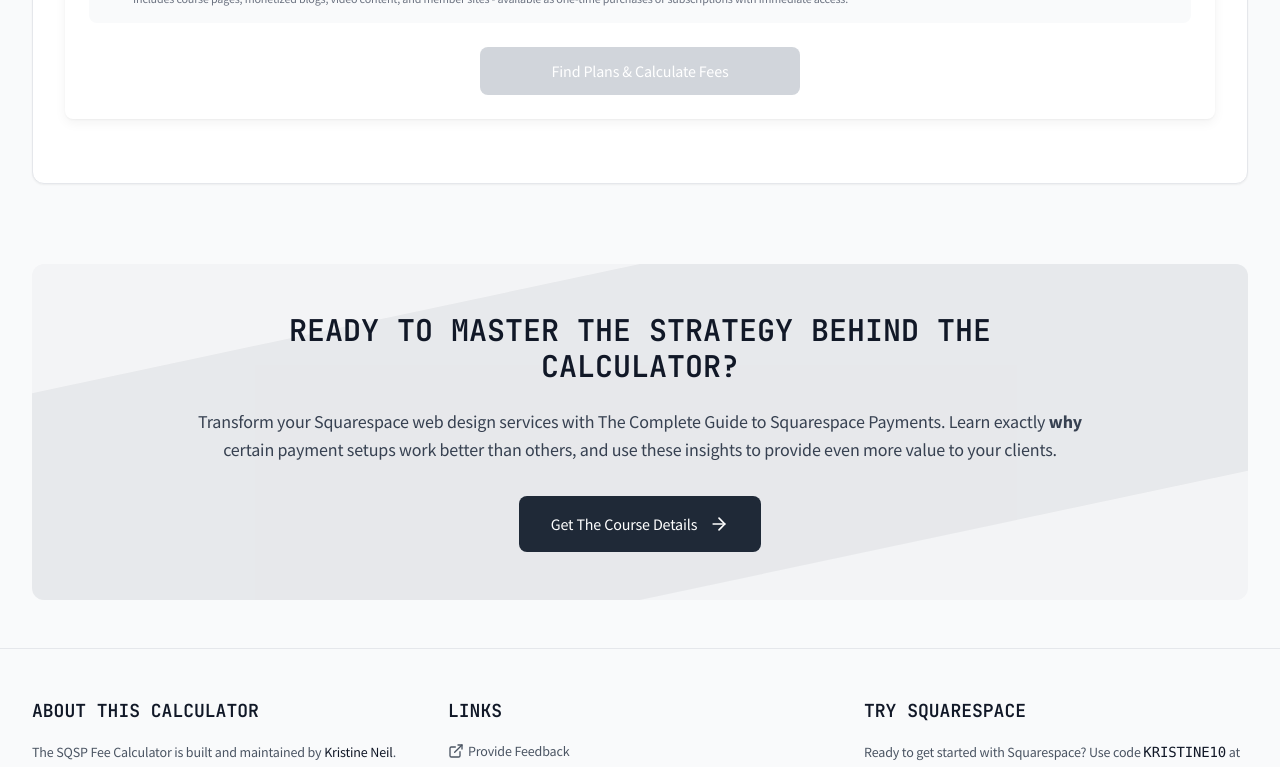
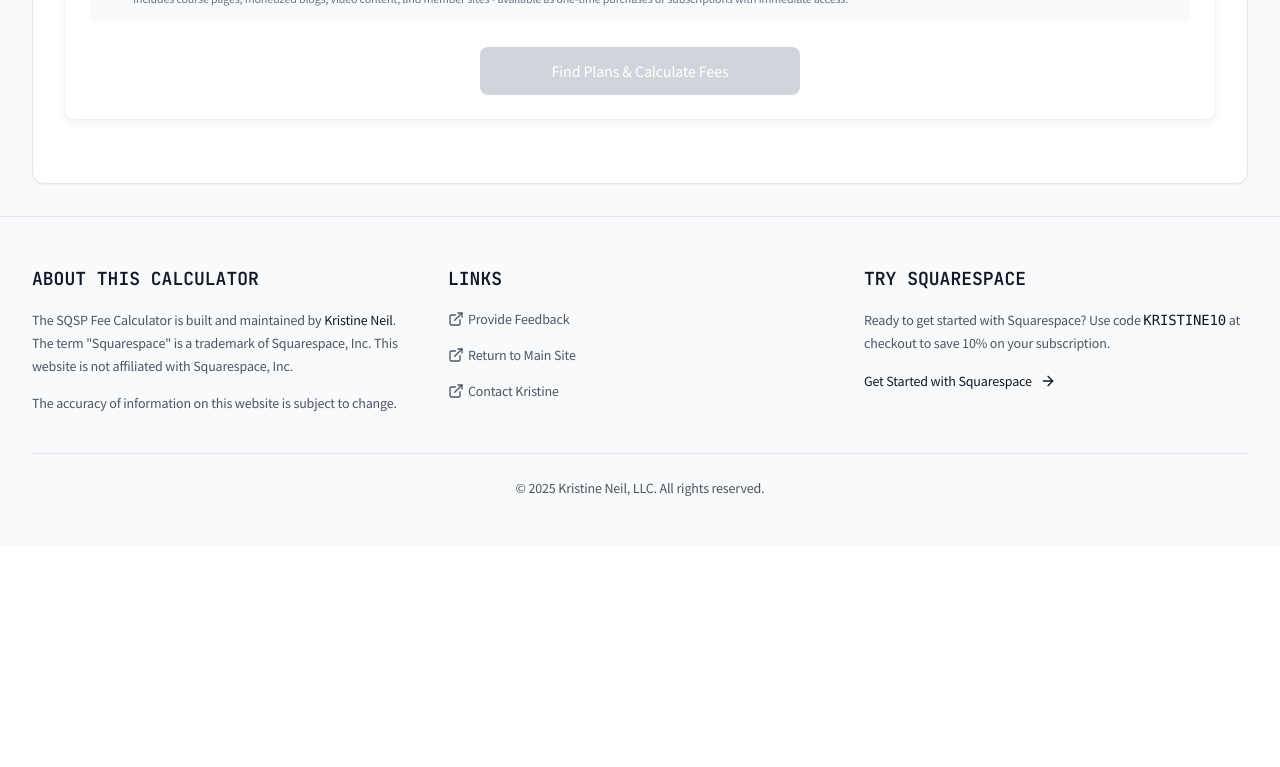
Before and after one commit to KristineNeilStudio/SQSPFeeCalculatorBetav2, a React (Vite) app: page / in a window 1280 px wide. Shown: the part 1160-1927 px from the top of the page. After the commit the page ends 1706 px from the top, so only its background shows below. Built offline with nearby package versions, Linux system fonts and the light colour scheme.

Commit message:
Update Footer

```diff
--- a/src/components/ui/Footer/index.tsx
+++ b/src/components/ui/Footer/index.tsx
@@ -3,56 +3,18 @@
 import { ArrowRight, ExternalLink } from "lucide-react";
 
 interface FooterProps {
-  courseUrl?: string;
   mainSiteUrl?: string;
   feedbackUrl?: string;
   year?: number;
 }
 
 const Footer: React.FC<FooterProps> = ({
-  courseUrl = "https://resources.kristineneil.com/web-designers-guide-squarespace-payments",
   mainSiteUrl = "https://kristineneil.com",
   feedbackUrl = "https://sqsfeecalculator-feedback.paperform.co/",
   year = new Date().getFullYear(),
 }) => {
   return (
     <footer className="w-full bg-gray-50">
-      {/* Course Promotion Section */}
-      <div className="max-w-7xl mx-auto px-4 sm:px-6 lg:px-8">
-        <div className="bg-gray-100 rounded-xl p-8 lg:p-12 my-12 relative overflow-hidden">
-          {/* Decorative background pattern */}
-          <div className="absolute inset-0 opacity-5">
-            <div className="absolute inset-0 bg-gray-800 transform -skew-y-12"></div>
-          </div>
-
-          <div className="relative z-10">
-            <div className="max-w-4xl mx-auto text-center">
-              <h2 className="text-2xl md:text-3xl font-semibold text-gray-900 mb-6">
-                READY TO MASTER THE STRATEGY BEHIND THE CALCULATOR?
-              </h2>
-              <p className="text-base md:text-lg text-gray-700 mb-8 leading-relaxed">
-                Transform your Squarespace web design services with The Complete
-                Guide to Squarespace Payments. Learn exactly{" "}
-                <strong>why</strong> certain payment setups work better than
-                others, and use these insights to provide even more value to
-                your clients.
-              </p>
-              <a
-                href={courseUrl}
-                target="_blank"
-                rel="noopener noreferrer"
-                className="inline-flex items-center justify-center px-8 py-4 bg-gray-800
-                         hover:bg-gray-700 text-white rounded-lg transition-all duration-200
-                         group gap-3 text-base font-medium hover:shadow-lg hover:-translate-y-0.5"
-              >
-                Get The Course Details
-                <ArrowRight className="w-5 h-5 transition-transform group-hover:translate-x-0.5" />
-              </a>
-            </div>
-          </div>
-        </div>
-      </div>
-
       {/* Main Footer Section */}
       <div className="border-t border-gray-200">
         <div className="max-w-7xl mx-auto px-4 sm:px-6 lg:px-8 py-12">
@@ -100,7 +62,7 @@
                 </li>
                 <li>
                   <a
-                    href="https://resources.kristineneil.com/squarespace-fee-calculator"
+                    href="https://sqsfeecalculator-feedback.paperform.co/"
                     className="inline-flex items-center text-sm text-gray-600
                              hover:text-gray-900 transition-colors duration-200 gap-1"
                   >
@@ -110,7 +72,7 @@
                 </li>
                 <li>
                   <a
-                    href={`${mainSiteUrl}/contact`}
+                    href="kristineneil.com"
                     target="_blank"
                     rel="noopener noreferrer"
                     className="inline-flex items-center text-sm text-gray-600
```
